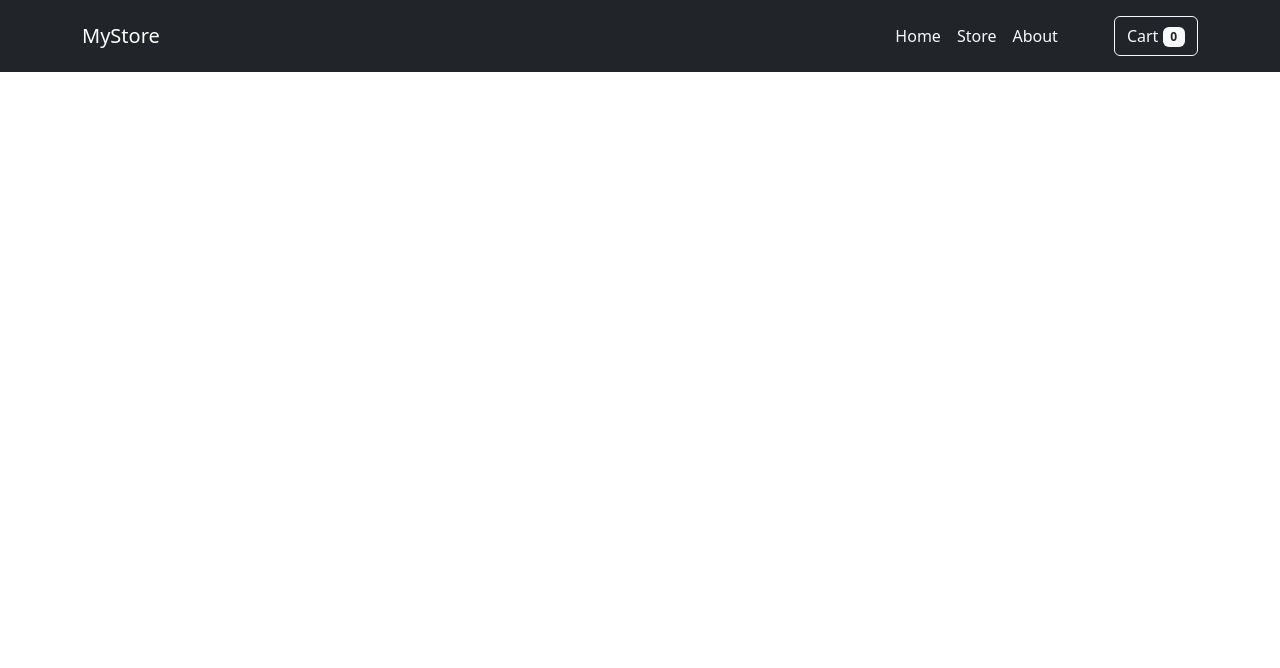
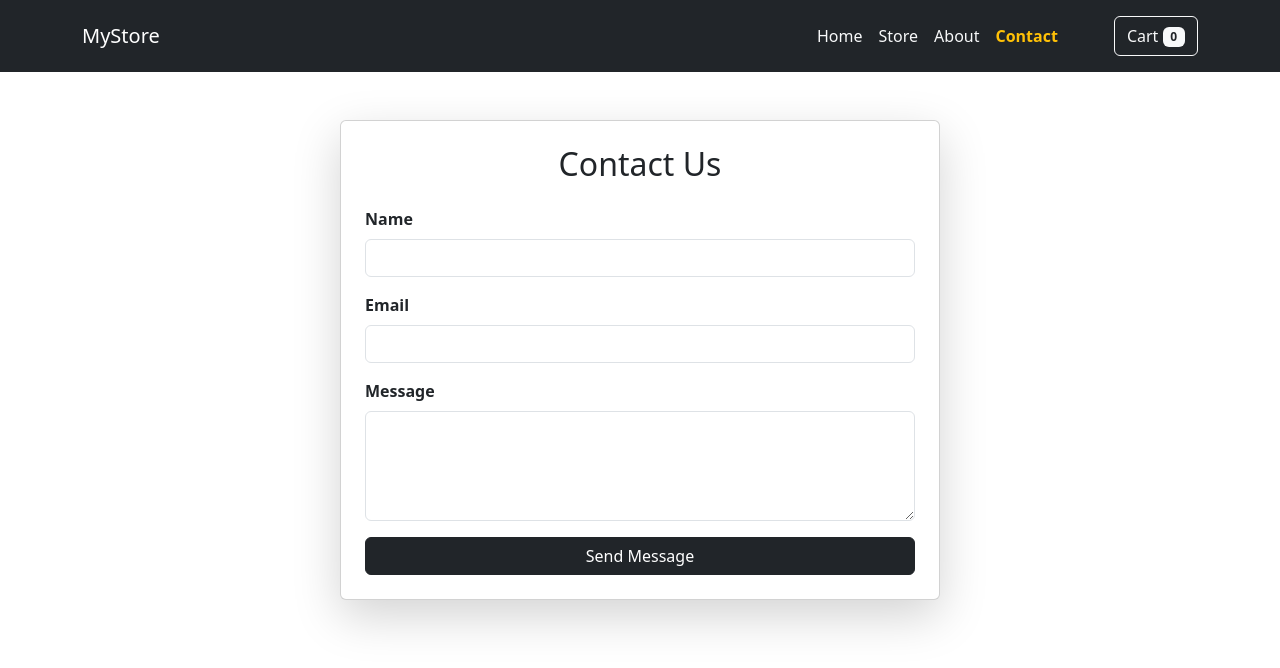
Before and after one commit to kashishkushwaha09/react-50, a React (Vite) app: page /contact in a window 1280 px wide. Shown: the top 668 px of the page. Built offline with nearby package versions, Linux system fonts and the light colour scheme.

Commit message:
contact us page added

```diff
--- a/src/App.jsx
+++ b/src/App.jsx
@@ -7,6 +7,8 @@ import { CartProvider } from './context/CartContext';
 import About from './pages/About';
 import Home from './pages/Home';
 import MovieLists from './components/MovieLists';
+import Contact from './pages/Contact';
+
 
 function App() {
 
@@ -17,9 +19,10 @@ function App() {
        <Layout >
 
         <Routes>
-            <Route path="/" element={<MovieLists />} />
+            <Route path="/" element={<Home />} />
             <Route path="/products" element={<Products />} />
-            <Route path="/about" element={<About />} />
+
+            <Route path="/contact" element={<Contact />} />
           </Routes>
     </Layout>
     </CartProvider>
--- a/src/components/WebNavbar.jsx
+++ b/src/components/WebNavbar.jsx
@@ -68,6 +68,14 @@ const WebNavbar = () => {
       >
         About
       </NavLink>
+      <NavLink
+        to="/contact"
+        className={({ isActive }) =>
+          isActive ? "nav-link text-warning fw-bold" : "nav-link text-light"
+        }
+      >
+        Contact
+      </NavLink>
             <Button variant="outline-light" onClick={handleShow} className="ms-5">
               Cart{" "}
               <Badge bg="light" text="dark">
--- /dev/null
+++ b/src/pages/Contact.jsx
@@ -0,0 +1,89 @@
+import React, { useState } from "react";
+
+
+const Contact = () => {
+  const [form, setForm] = useState({
+    name: "",
+    email: "",
+    message: "",
+  });
+
+  const [submitted, setSubmitted] = useState(false);
+
+  const changeHandler = (e) => {
+    setForm({ ...form, [e.target.name]: e.target.value });
+  };
+
+  const submitHandler = (e) => {
+    e.preventDefault();
+
+    if (!form.name || !form.email || !form.message) return;
+
+    console.log(form);
+    setSubmitted(true);
+
+    setForm({
+      name: "",
+      email: "",
+      message: "",
+    });
+  };
+
+  return (
+    <div className="container mt-5">
+      <div className="card shadow-lg p-4 mx-auto" style={{ maxWidth: "600px" }}>
+        <h2 className="text-center mb-4">Contact Us</h2>
+
+        {submitted && (
+          <div className="alert alert-success">
+            Message sent successfully!
+          </div>
+        )}
+
+        <form onSubmit={submitHandler}>
+          <div className="mb-3">
+            <label className="form-label fw-semibold">Name</label>
+            <input
+              type="text"
+              name="name"
+              className="form-control"
+              value={form.name}
+              onChange={changeHandler}
+              required
+            />
+          </div>
+
+          <div className="mb-3">
+            <label className="form-label fw-semibold">Email</label>
+            <input
+              type="email"
+              name="email"
+              className="form-control"
+              value={form.email}
+              onChange={changeHandler}
+              required
+            />
+          </div>
+
+          <div className="mb-3">
+            <label className="form-label fw-semibold">Message</label>
+            <textarea
+              name="message"
+              rows="4"
+              className="form-control"
+              value={form.message}
+              onChange={changeHandler}
+              required
+            />
+          </div>
+
+          <div className="d-grid">
+            <button className="btn btn-dark">Send Message</button>
+          </div>
+        </form>
+      </div>
+    </div>
+  );
+};
+
+export default Contact;
```
